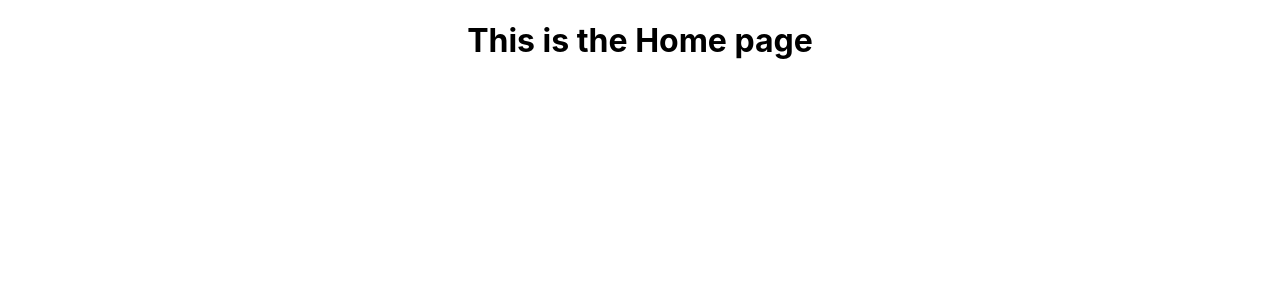
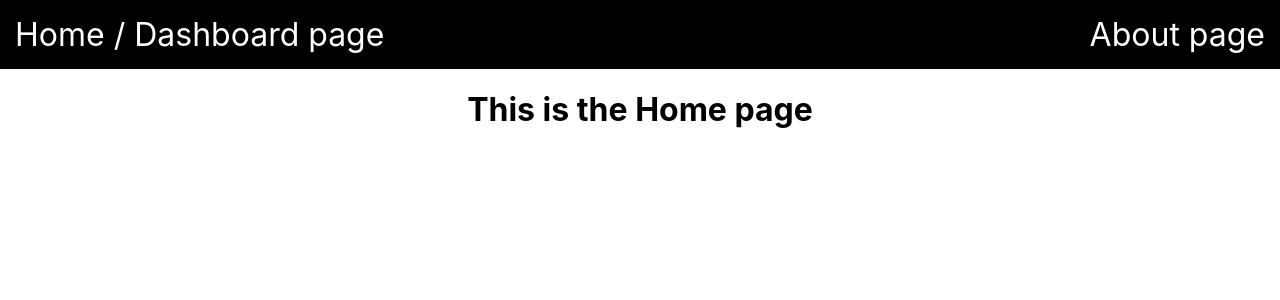
Before and after one commit to Kemd/react-router-stocks, a React (Create React App) app: page / in a window 1280 px wide. Shown: the top 300 px of the page. Built offline with nearby package versions, Linux system fonts and the light colour scheme.

Commit message:
add nav links and add nav to routes in app.js

```diff
--- a/src/App.js
+++ b/src/App.js
@@ -11,6 +11,7 @@ import Nav from './components/Nav';
 function App() {
   return (
     <div className="App">
+      <Nav />
       <Route exact path='/'>
         <Home />
       </Route>
--- a/src/components/Nav.js
+++ b/src/components/Nav.js
@@ -4,7 +4,15 @@ import React from 'react'
 
 const Nav = () => {
   return (
-    <h1>This is the nav bar</h1>
+    <div className='nav'>
+        <Link to='/'>
+            <div>Home / Dashboard page</div>
+        </Link>
+
+        <Link to='/about'>
+            <div>About page</div>
+        </Link>
+    </div>
   )
 }
 
--- a/src/index.css
+++ b/src/index.css
@@ -11,3 +11,17 @@ code {
   font-family: source-code-pro, Menlo, Monaco, Consolas, 'Courier New',
     monospace;
 }
+
+.nav {
+  display: flex;
+  justify-content: space-between;
+  background-color: black;
+  color: white;
+  padding: 15px;
+  font-size: 2em;
+}
+
+.nav a {
+  color: white;
+  text-decoration: none;
+}
```
